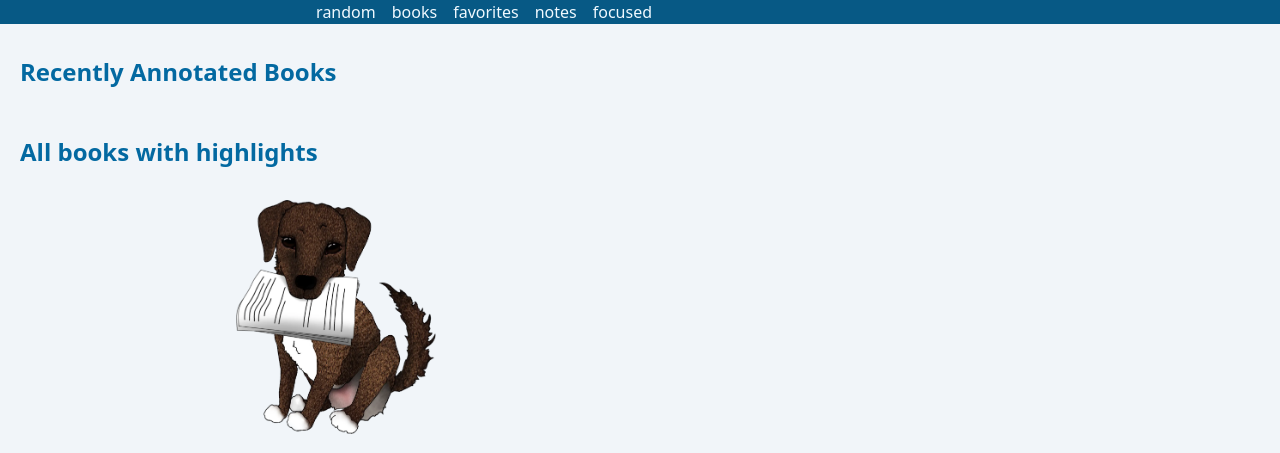
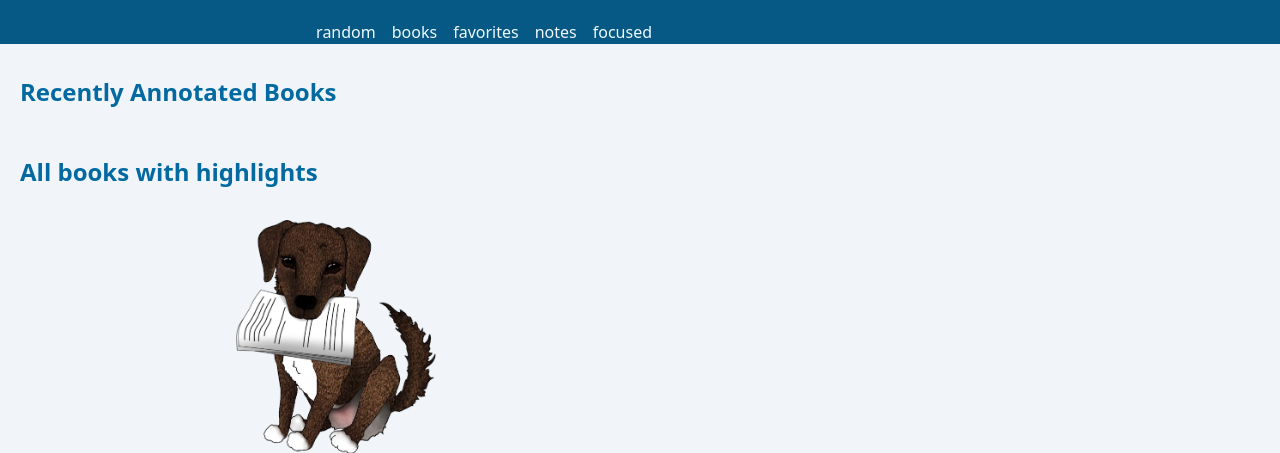
Before and after one commit to em429/capsule, a Flask app: page /books in a window 1280 px wide. Shown: the top 453 px of the page. Run offline with Flask 3, Linux system fonts and the light colour scheme; data that the repository does not hold is empty; style sheets or scripts are compiled from the project's sources.

Commit message:
style: make navbar sticky and add padding

```diff
--- a/app/templates/base.html
+++ b/app/templates/base.html
@@ -9,7 +9,7 @@
     <link href="{{ url_for('static', filename='css/output.css') }}" rel="stylesheet">
 </head>
 <body class="min-h-screen dark:bg-slate-900 bg-slate-100">
-    <nav class="dark:bg-sky-950 bg-sky-800 dark:text-sky-200 text-sky-50">
+    <nav class="pt-5 sticky top-0 dark:bg-sky-950 bg-sky-800 dark:text-sky-200 text-sky-50">
         <div class="px-5 max-w-2xl space-x-4 flex container justify-end items-center">
             <a href="/" class="hover:underline">random</a>
             <a href="/books" class="hover:underline">books</a>
```
